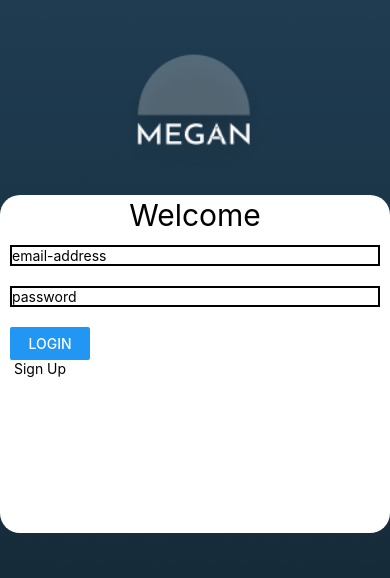
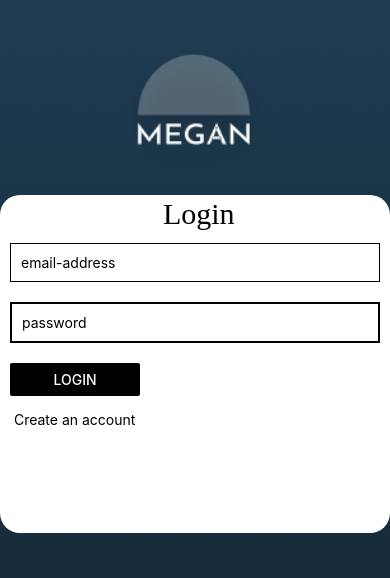
Before and after one commit to Sasatayea/store, a React Native app: screen /Login in a window 390 px wide. Shown: the top 578 px of the page. Built offline with nearby package versions, Linux system fonts and the light colour scheme; no server answers.

Commit message:
new design

```diff
--- a/Components/Users/Login.jsx
+++ b/Components/Users/Login.jsx
@@ -1,54 +1,78 @@
-import { StyleSheet, Text, View, TextInput, Button ,ImageBackground} from "react-native";
+import {
+  StyleSheet,
+  Text,
+  View,
+  TextInput,
+  Button,
+  ImageBackground,
+} from "react-native";
 import { React, useState } from "react";
 import { login } from "../../db/auth/auth";
-import loginn from '../../assets/loginn.png';
+import loginn from "../../assets/loginn.png";
 import Register from "./Register";
 import { TouchableOpacity } from "react-native-web";
 import {
-
   getUsers,
   addUser,
   deleteUser,
   subscribe,
 } from "../../db/cities/users";
-const Login = ({navigation}) => {
+const Login = ({ navigation }) => {
   const [email, setEmail] = useState("");
   const [password, setpassword] = useState("");
   const [error, setError] = useState("");
 
   return (
-    <ImageBackground source={require('../../assets/loginn.png')} resizeMode="cover"
-      style={styles.heder}>
-        <View style={{
-          marginTop:'50%',
-          backgroundColor:'white',
-          borderRadius:20,
-          height:'40%'
-        }}>
-      <Text  style={{
+    <ImageBackground
+      source={require("../../assets/loginn.png")}
+      resizeMode="cover"
+      style={styles.heder}
+    >
+      <View
+        style={{
+          marginTop: "50%",
+          backgroundColor: "white",
+          borderRadius: 20,
+          height: "40%",
+        }}
+      >
+        <Text
+          style={{
             padding: 2,
-          textAlign:'center',
-          fontSize:30
-        }}> Welcome </Text>
+            textAlign: "center",
+            fontSize: 30,
+            fontFamily: "bold",
+          }}
+        >
+          {" "}
+          Login
+        </Text>
         <View
           style={{
             padding: 10,
-          borderRadius:20,
+            borderRadius: 20,
           }}
         >
           <TextInput
             onChangeText={setEmail}
             keyboardType="email-address"
             placeholder="email-address"
-
-          style={{ flex: 2, borderColor: "black", borderWidth: 2  }}
+            style={{
+              flex: 2,
+              borderColor: "black",
+              borderWidth: 2,
+              height: 40,
+              // margin: 12,
+              borderWidth: 1,
+              padding: 10,
+            }}
           />
         </View>
 
         <View
           style={{
             padding: 10,
-          borderRadius:20
+            borderRadius: 20,
           }}
         >
           <TextInput
@@ -56,26 +80,33 @@ const Login = ({navigation}) => {
             keyboardType="visible-password"
             placeholder="password"
             secureTextEntry={true}
-          style={{ flex: 2, borderColor: "black", borderWidth: 2 }}
+            style={{
+              flex: 2,
+              borderColor: "black",
+              borderWidth: 2,
+              height: 40,
+              padding: 10,
+            }}
           />
         </View>
-      <View style={{
-          width:100,
-          padding:10,
-        }}>
+        <View
+          style={{
+            width: 150,
+            padding: 10,
+          }}
+        >
           <Button
             title="Login"
+            color="#000"
             onPress={() => {
-
-            login(email,password)
+              login(email, password)
                 .then()
                 .catch((e) => setError(e.message));
             }}
-
           />
           <Text>{error}</Text>
-        <TouchableOpacity  onPress={() => navigation.navigate('Register')}>
-        <Text  > Sign Up </Text>
+          <TouchableOpacity onPress={() => navigation.navigate("Register")}>
+            <Text style={{ paddingTop: 15 }}> Create an account </Text>
           </TouchableOpacity>
         </View>
       </View>
@@ -86,8 +117,8 @@ const Login = ({navigation}) => {
 export default Login;
 
 const styles = StyleSheet.create({
-  heder:{
-    height:'100%',
-    width:'100%',
+  heder: {
+    height: "100%",
+    width: "100%",
   },
 });
```
Lines whose indentation alone changed are shown as unchanged.
